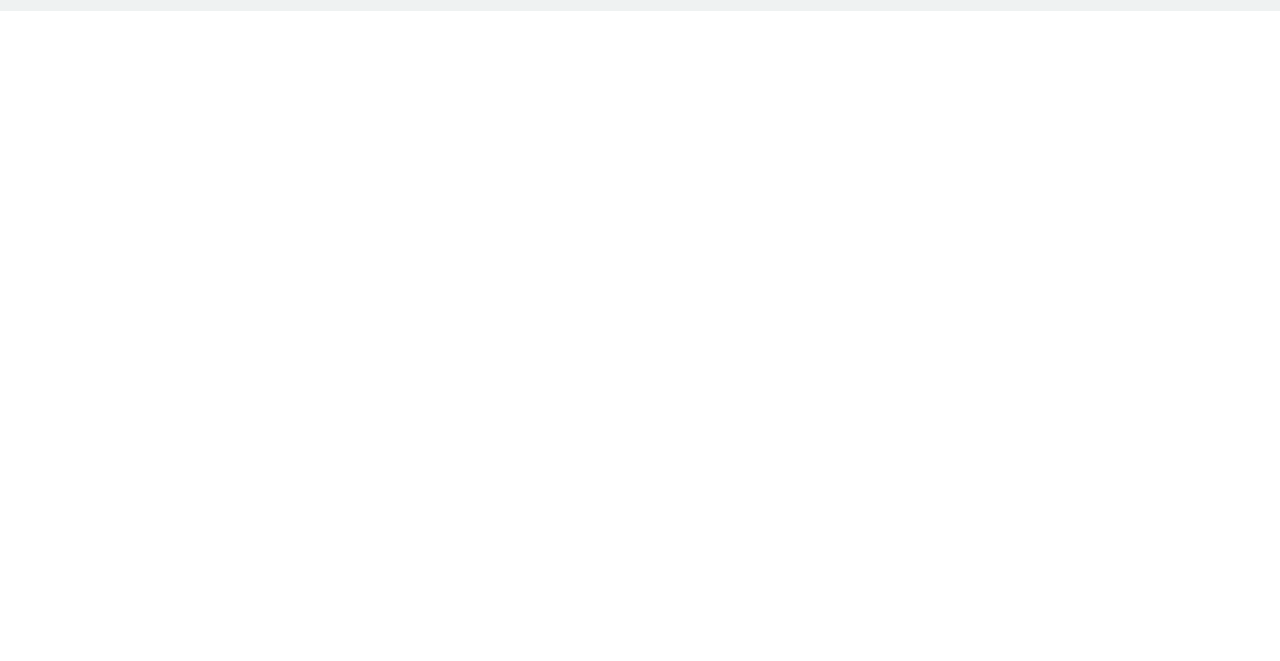
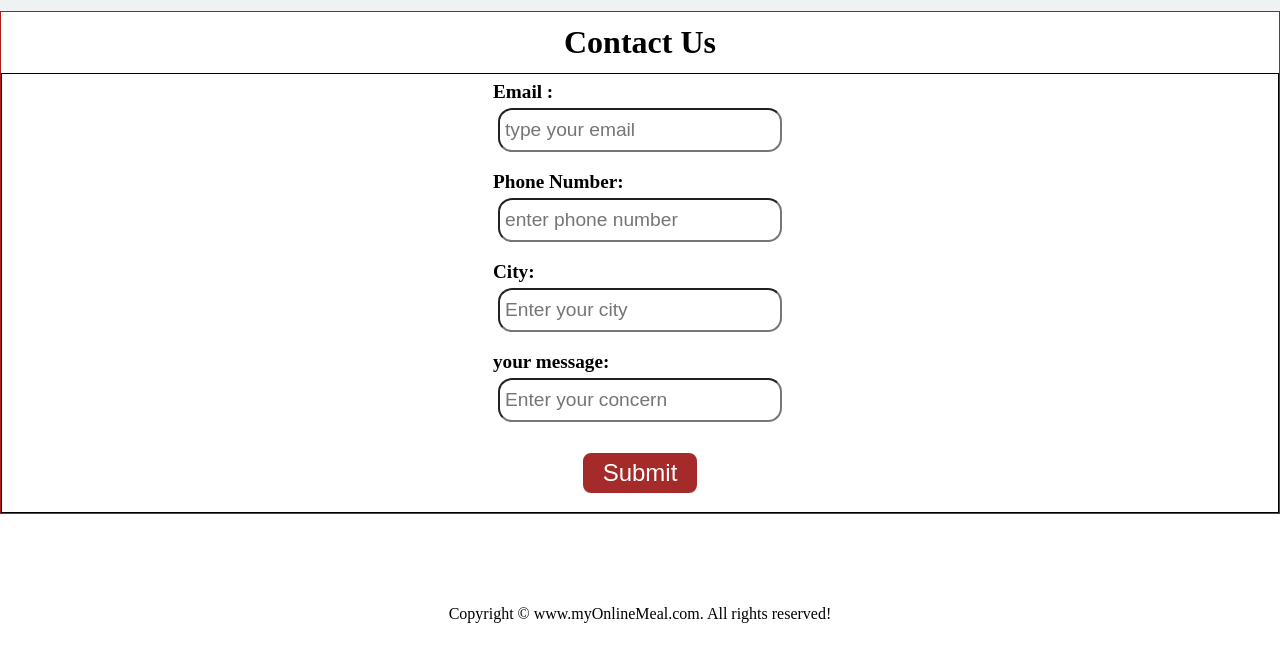
Before and after one commit to prem2033/front-page-resturant, a plain HTML site: page html/index.html in a window 1280 px wide. Shown: the part 1332-1993 px from the top of the page. Before the commit the page ends 1343 px from the top, so only its background shows below. Drawn offline with Linux system fonts and the light colour scheme.

Commit message:
form introduced

```diff
--- a/Css/style.css
+++ b/Css/style.css
@@ -63,23 +63,6 @@
     display: flex;
     align-items: center;
 }
-#navsearch button{
-    border: 1px solid red;
-    padding: 4px;
-    margin: 4px;
-    border-radius: 2rem;
-    width: 6rem;
-    height: 2rem;
-}
-#navsearch input{
-    border: 1px solid red;
-    border-radius: 2rem;
-    padding: 4px;
-    margin: 4px;
-    width: 10rem;
-    height: 2rem;
-
-}
 #home{
     /* border: 1px solid red; */
     display: flex;
@@ -131,9 +114,9 @@
     margin: 10px;
 }
 
-#services-container{
-    /* border: 1px solid red; */
-}
+/* #services-container{
+     border: 1px solid red;
+} */
 #service{
 
     display: flex;
@@ -185,3 +168,45 @@ client section */
     margin: 10px;
     padding: 11px;
 }
+/* contact form */
+#contactUs{
+    border: 1px solid rgb(175, 28, 28);
+}
+
+#contac-form form{
+    border: 1px solid black;
+    display: flex;
+    flex-direction: column;
+    align-items: center;
+    justify-content: center;
+}
+
+#contac-form form label{
+    font-size: 1.2rem;
+    font-weight: bold;
+}
+#contac-form form .inputtag{
+    width: 270px;
+    height: 30px;
+    margin: 5px;
+    padding: 5px;
+    border-radius: 14px;
+    font-size: 1.2rem;
+}
+.form-item{
+    display: flex;
+    flex-direction: column;
+    padding: 5px;
+    margin: 2px;
+}
+input[type='submit']:hover{
+    background-color: rgb(236, 152, 26);
+}
+/* code to put things in center */
+#footer{
+    height: 200px;
+    display: flex;
+    align-items: center;
+    justify-content: center;
+
+}
--- a/html/index.html
+++ b/html/index.html
@@ -64,5 +64,34 @@
             </div>
         </div>
     </section>
+
+    <section id="contactUs">
+        <h1 class="primary">Contact Us</h1>
+        <div id="contac-form">
+           <form action="send.php" method="POST">
+               <div class="form-item">
+                <label >Email :</label>
+                <input class="inputtag" type="email" placeholder="type your email" required="true">
+               </div>
+               <div class="form-item">
+                <label>Phone Number:</label>
+                <input class="inputtag" type="tel" placeholder="enter phone number" required="true">
+               </div>
+               <div class="form-item">
+                <label>City:</label>
+                <input class="inputtag" type="text" placeholder="Enter your city" required="true">
+               </div>
+               <div class="form-item">
+                <label>your message:</label>
+                <input class="inputtag" type="text" placeholder="Enter your concern">
+               </div>
+               <input class='btn' type="submit" name="submit">
+           </form>
+        </div>
+    </section>
+
+    <footer id="footer">
+        <div>Copyright &copy; www.myOnlineMeal.com. All rights reserved!</div>
+    </footer>
 </body>
 </html>
```
